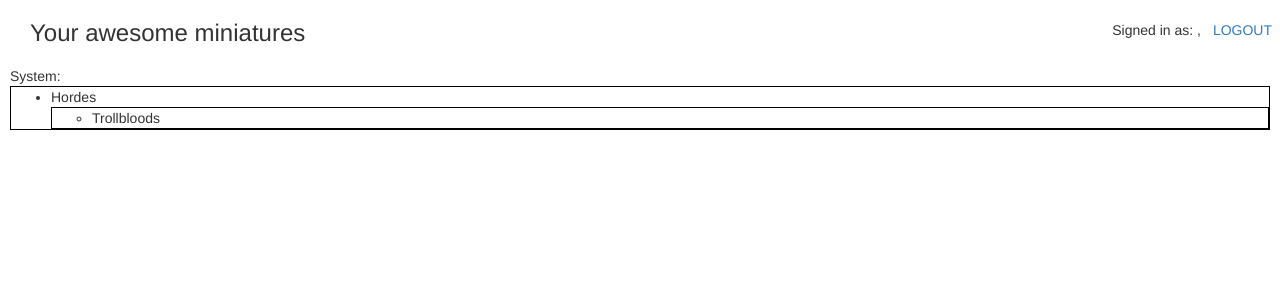
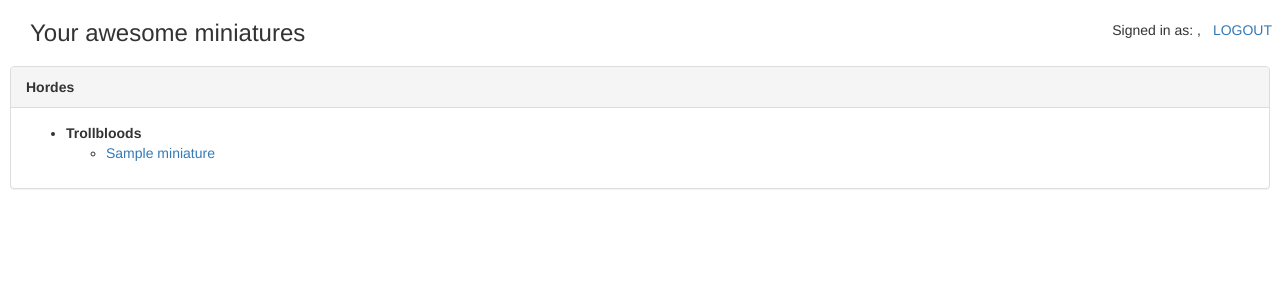
Before and after one commit to szpone/MiniaturesRegistrar, a Django app: page / in a window 1280 px wide. Shown: the top 300 px of the page. Run offline with Django 3.2, Linux system fonts and the light colour scheme; data comes from the database, SQL or seed files in the repository; tables that the repository leaves empty hold one stand-in row (values such as "Sample post"); some libraries are stand-ins or nearby versions.

Commit message:
new information on the main page - changes in the template

```diff
--- a/miniaturesregistrar/miniaturesregistrar/urls.py
+++ b/miniaturesregistrar/miniaturesregistrar/urls.py
@@ -22,7 +22,7 @@ urlpatterns = [
     url(r'^admin/', admin.site.urls),
     url(r'logout/$', logout_then_login, name="site-logout"),
     url(r'^add_mini/$', AddMiniView.as_view(), name='add-mini'),
-    url(r'^mini_colors/(?P<miniature_id>\d+)/?$', MiniColorsView.as_view(),
+    url(r'^minicolors/(?P<miniature_id>\d+)/?$', MiniColorsView.as_view(),
         name="mini-colors"),
     url(r'^element_view/(?P<id>(\d)+)$', ElementView.as_view(), name="element"),
     url(r'^$', MainView.as_view(), name="main"),
--- a/miniaturesregistrar/minis/templates/minis/main_page.html
+++ b/miniaturesregistrar/minis/templates/minis/main_page.html
@@ -5,18 +5,25 @@
 {% endblock %}
 
 {% block content %}
-    <style> ul { border: 1px solid black; } </style>
-    System:
-    <ul>
-        {% for system in systems %}
-            <li>
-                {{ system.name }}
+
+    {% for system in systems %}
+        <div class="panel panel-default">
+            <div class="panel-heading"><strong>{{ system.name }}</strong></div>
+            <div class="panel-body">
                 <ul>
                 {% for army in system.army_set.all %}
-                    <li>{{ army.name }}</li>
-                    {% endfor %}
+                    <li><strong>{{ army.name }}</strong>
+                        <ul>
+                        {% for miniature in army.miniature_set.all %}
+                            <li>
+                                <a href="{% url 'mini-colors' miniature.id %}">{{ miniature.name }}</a>
+                            </li>
+                        {% endfor %}
+                        </ul>
+                    </li>
+                {% endfor %}
                 </ul>
-            </li>
-        {% endfor %}
-    </ul>
+            </div>
+        </div>
+    {% endfor %}
 {% endblock %}
```
